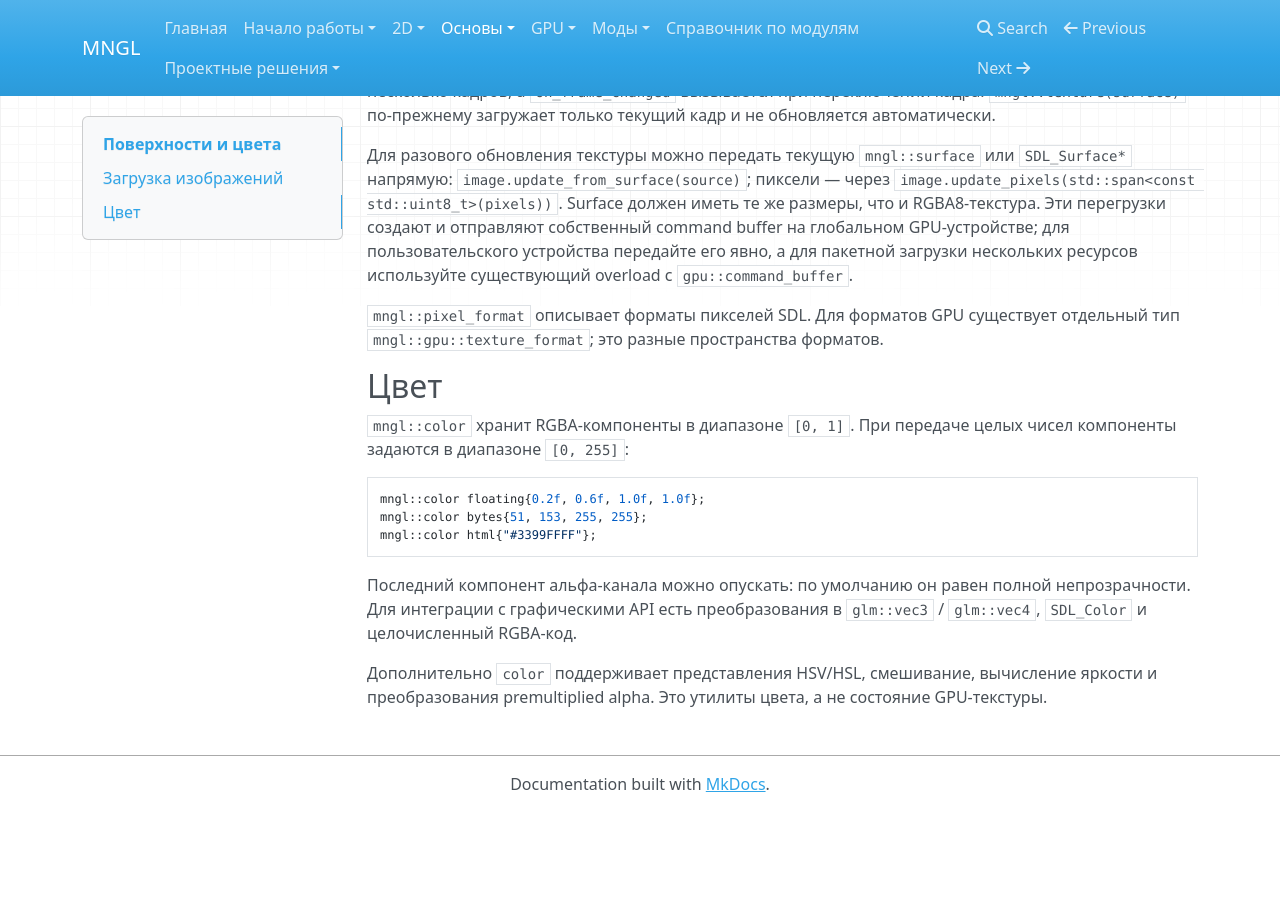
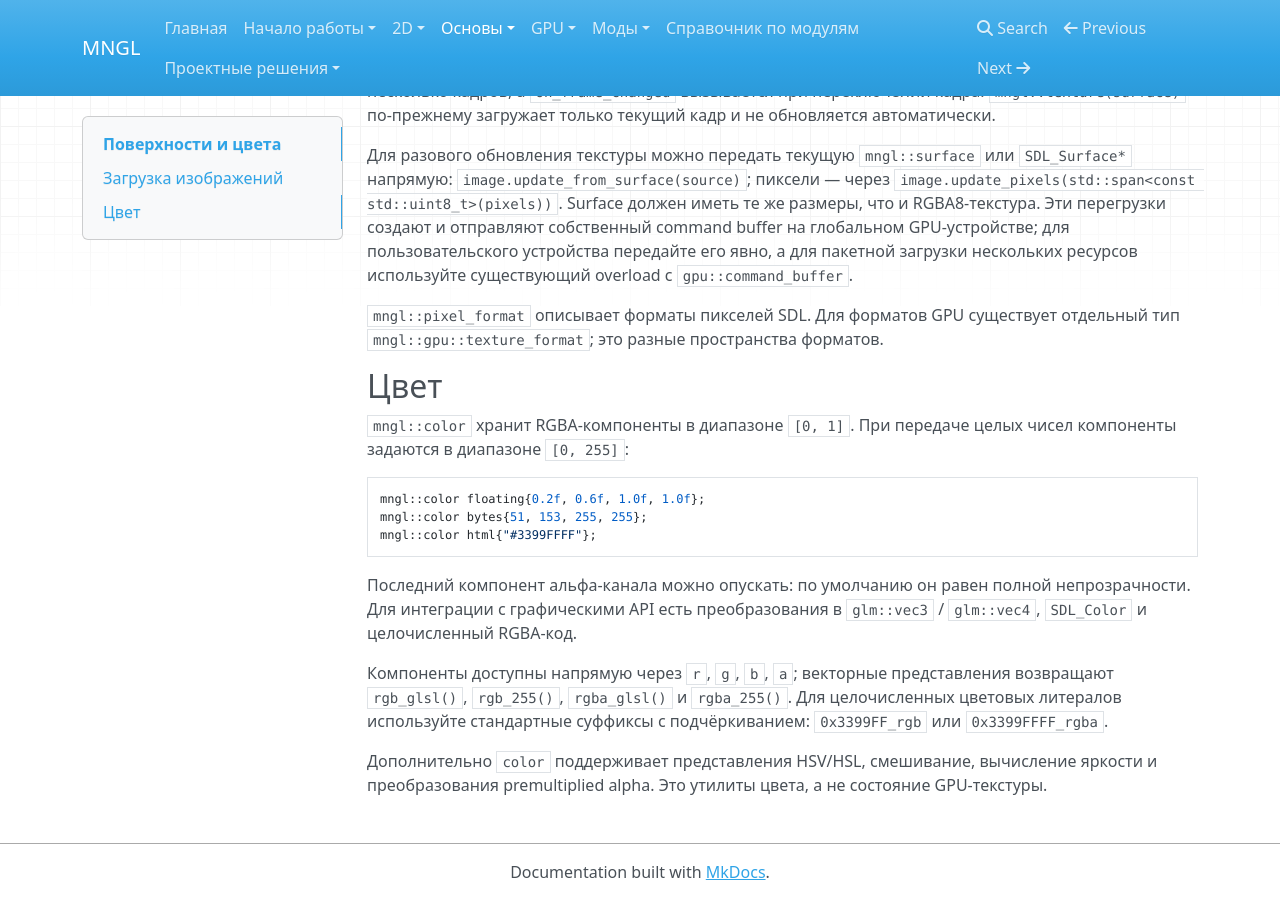
Before and after one commit to Romansgamp6tu/MNGL, an MkDocs documentation site: the page built from docs/core/media-and-colors.md, in a window 1280 px wide and 900 px high, scrolled down 520 px. Built offline with MkDocs 1.6.1, drawn with Linux system fonts in a browser that asks for light colours; nearby versions of some CDN libraries; before the commit the page ends 1332 px from its top, so only the background shows below that.

```diff
--- a/docs/core/media-and-colors.md
+++ b/docs/core/media-and-colors.md
@@ -35,4 +35,6 @@ mngl::color html{"#3399FFFF"};
 
 Последний компонент альфа-канала можно опускать: по умолчанию он равен полной непрозрачности. Для интеграции с графическими API есть преобразования в `glm::vec3` / `glm::vec4`, `SDL_Color` и целочисленный RGBA-код.
 
+Компоненты доступны напрямую через `r`, `g`, `b`, `a`; векторные представления возвращают `rgb_glsl()`, `rgb_255()`, `rgba_glsl()` и `rgba_255()`. Для целочисленных цветовых литералов используйте стандартные суффиксы с подчёркиванием: `0x3399FF_rgb` или `0x3399FFFF_rgba`.
+
 Дополнительно `color` поддерживает представления HSV/HSL, смешивание, вычисление яркости и преобразования premultiplied alpha. Это утилиты цвета, а не состояние GPU-текстуры.
```
Also changed, not shown: 5 other files.
